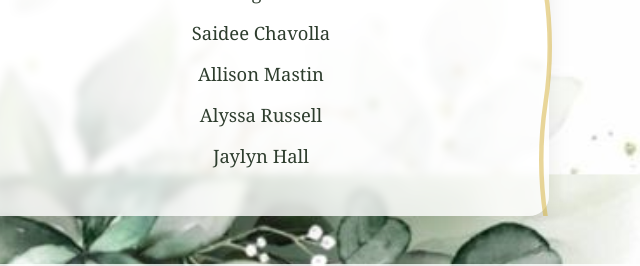
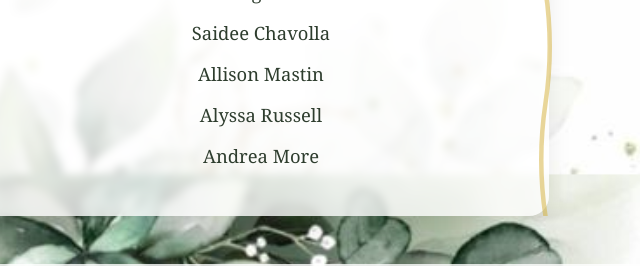
Before and after one commit to bleufabs/quince-app, a plain HTML site: page frontend/index.html in a window 1280 px wide. Shown: the part 1400-1666 px from the top of the page, 541-1181 px from the left. Drawn offline with Linux system fonts and the light colour scheme.

Commit message:
edit to names

```diff
--- a/frontend/index.html
+++ b/frontend/index.html
@@ -72,7 +72,7 @@
                         <li>Saidee Chavolla</li>
                         <li>Allison Mastin</li>
                         <li>Alyssa Russell</li>
-                        <li>Jaylyn Hall</li>
+                        <li>Andrea More</li>
                     </ul>
                 </div>
             </div>
```
